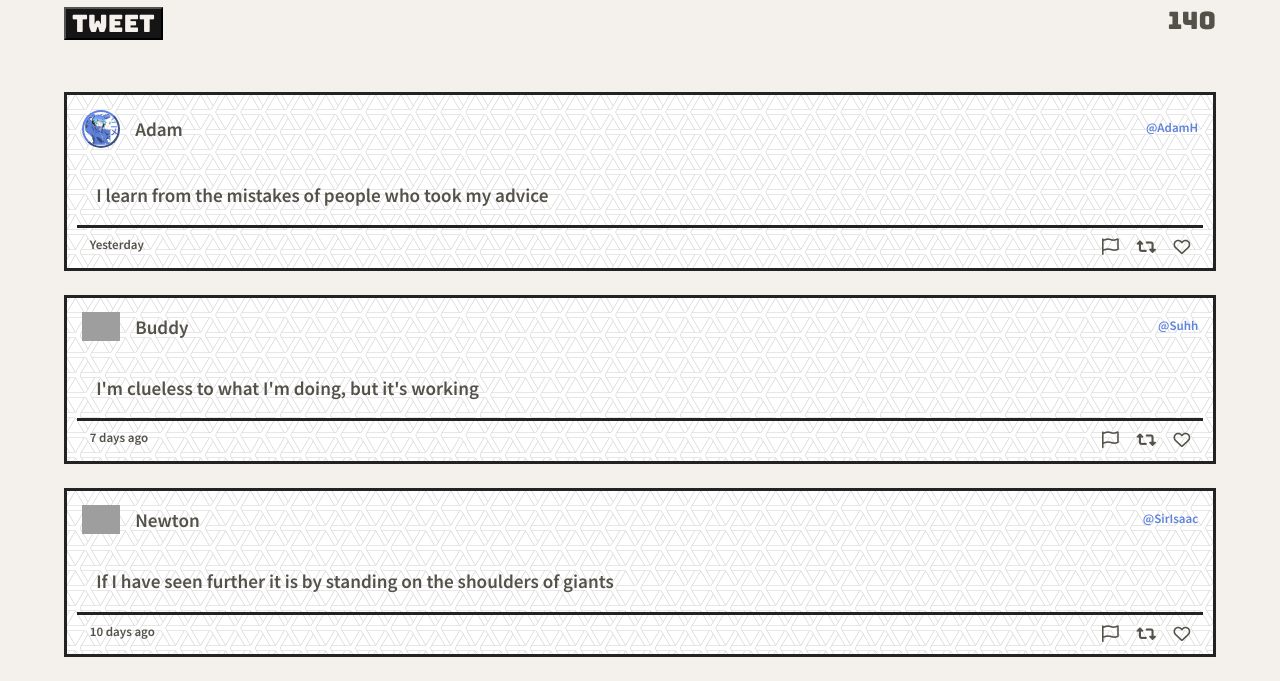
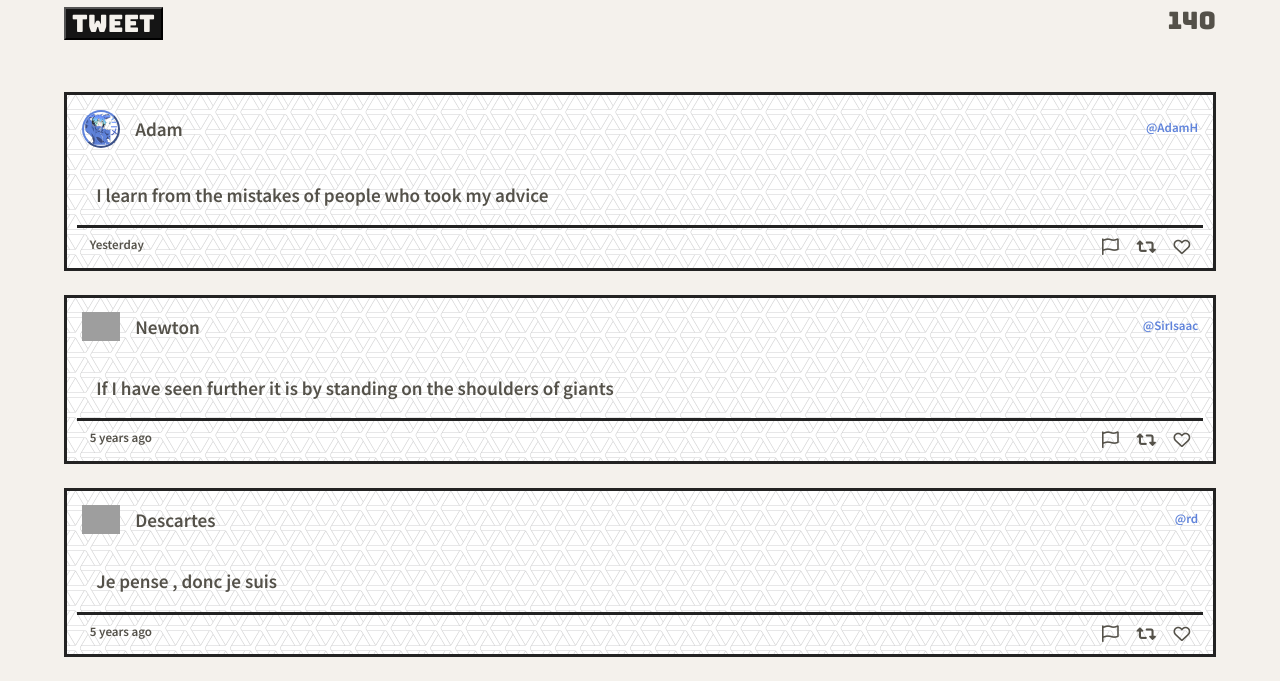
Before and after one commit to adamhirzalla/tweeter, a plain HTML site: page public/index.html in a window 1280 px wide. Shown: the part 647-1328 px from the top of the page. Drawn offline with nearby package versions, Linux system fonts and the light colour scheme; grey boxes are pictures that could not be loaded.

Commit message:
added dynamic view of tweets through scripts (hardcoded db)

```diff
--- a/public/index.html
+++ b/public/index.html
@@ -71,6 +71,7 @@
       <!-- Tweets articles -->
       <section id="tweets-area">
         <article>
+
           <article class="tweet grow-tweet">
             <header class="header">
               <div class="flex-row ai-center">
@@ -87,38 +88,7 @@
               <p><i class="grow-icon far fa-flag mr-1"></i><i class="grow-icon fas fa-retweet mr-1"></i><i class="grow-icon far fa-heart"></i></p>
             </footer>
           </article>
-          <article class="tweet grow-tweet">
-            <header class="header">
-              <div class="flex-row ai-center">
-                <img class="avatar" src="https://i.imgur.com/73hZDYK.png">
-                <h2 class="name">Buddy</h2>
-              </div>
-              <h3 class="handle">@Suhh</h3>
-            </header>
-            <div class="text-area text-black strong">
-              <p class="ml-1">I'm clueless to what I'm doing, but it's working</p>
-            </div>
-            <footer class="footer strong">
-              <p class="small">7 days ago</p>
-              <p><i class="grow far fa-flag mr-1"></i><i class="grow fas fa-retweet mr-1"></i><i class="grow far fa-heart"></i></p>
-            </footer>
-          </article>
-          <article class="tweet grow-tweet">
-            <header class="header">
-              <div class="flex-row ai-center">
-                <img class="avatar" src="https://i.imgur.com/73hZDYK.png">
-                <h2 class="name">Newton</h2>
-              </div>
-              <h3 class="handle">@SirIsaac</h3>
-            </header>
-            <div class="text-area text-black strong">
-              <p class="ml-1">If I have seen further it is by standing on the shoulders of giants</p>
-            </div>
-            <footer class="footer strong">
-              <p class="small">10 days ago</p>
-              <p><i class="grow far fa-flag mr-1"></i><i class="grow fas fa-retweet mr-1"></i><i class="grow far fa-heart"></i></p>
-            </footer>
-          </article>
+
         </article>
       </section>
     </main>
--- a/public/scripts/client.js
+++ b/public/scripts/client.js
@@ -30,25 +30,40 @@
   };
 
   const renderTweets = (tweetsArr) => {
-    const $tweet = tweet(tweetData);
+    for (const tweetObj of tweetsArr) {
+      const $tweet = tweet(tweetObj);
       $('#tweets-area').append($tweet);
       console.log('Tweeted!', $tweet);
+    }
+
   };
 
   // Test / driver code (temporary). Eventually will get this from the server.
-  const tweetData = {
+  const data = [
+    {
       "user": {
         "name": "Newton",
-      "avatars": "https://i.imgur.com/73hZDYK.png",
+        "avatars": "https://i.imgur.com/73hZDYK.png"
+        ,
         "handle": "@SirIsaac"
       },
       "content": {
         "text": "If I have seen further it is by standing on the shoulders of giants"
       },
       "created_at": 1461116232227
-  };
-
+    },
+    {
+      "user": {
+        "name": "Descartes",
+        "avatars": "https://i.imgur.com/nlhLi3I.png",
+        "handle": "@rd" },
+      "content": {
+        "text": "Je pense , donc je suis"
+      },
+      "created_at": 1461113959088
+    }
+  ];
 
   // Test / driver code (temporary)
-  // to see what it looks like
+  renderTweets(data);
 });
```
Lines whose indentation alone changed are shown as unchanged.
